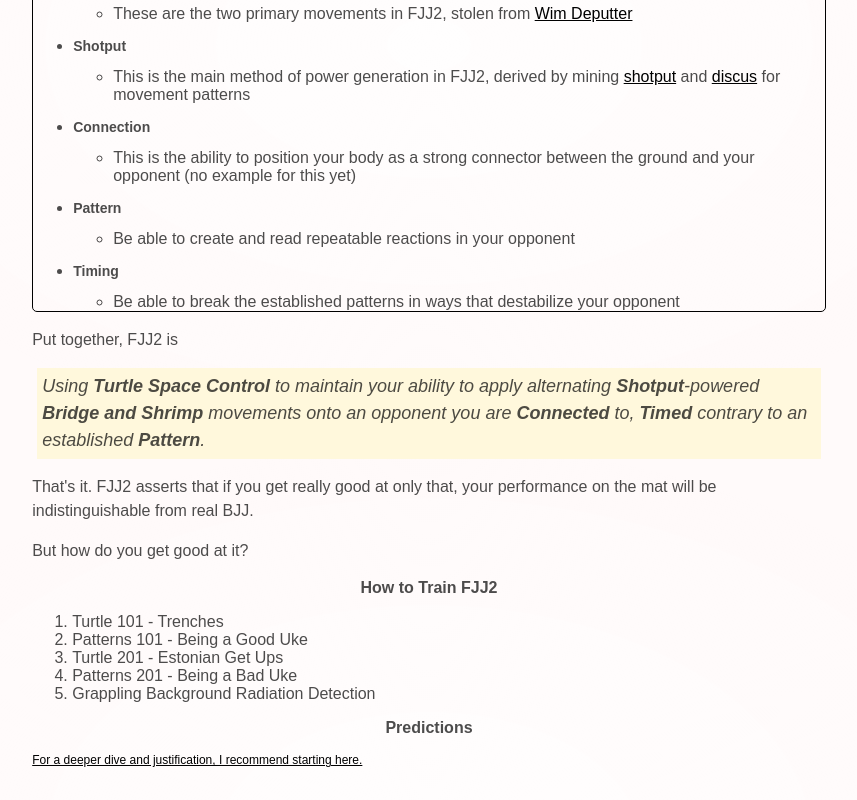
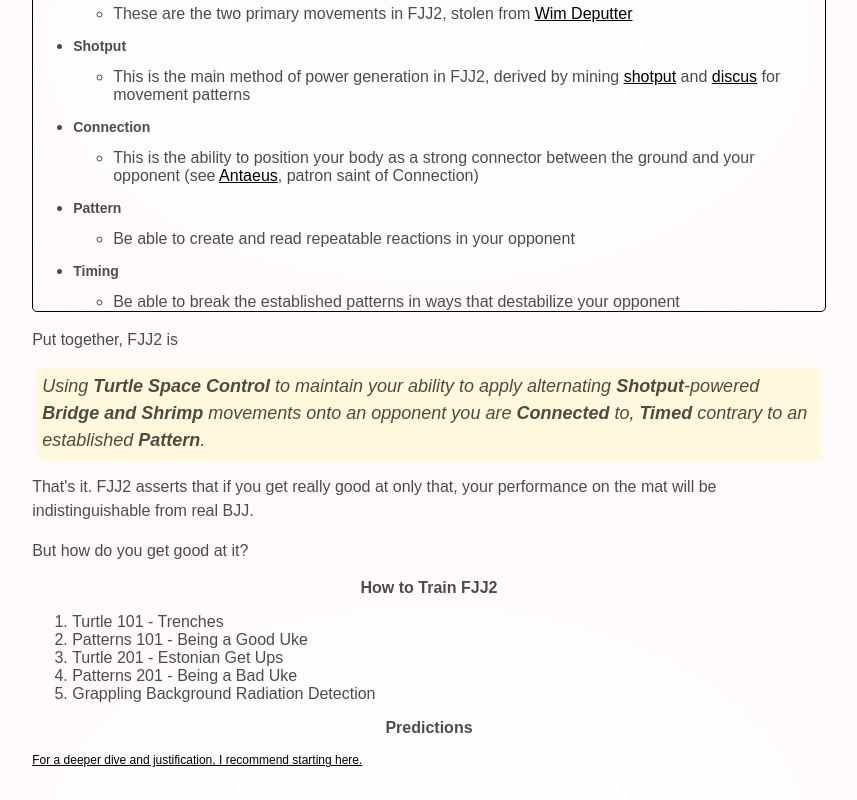
Before and after one commit to kaljulee/fakejiujitsu, a SvelteKit app: page /quick-start in a window 1280 px wide. Shown: the part 1155-1955 px from the top of the page, without its empty margins (211-1068 px from the left). Built offline with nearby package versions, Linux system fonts and the light colour scheme.

Commit message:
antaedus link

```diff
--- a/src/routes/quick-start/+page.svelte
+++ b/src/routes/quick-start/+page.svelte
@@ -87,7 +87,7 @@
                 <h3>Connection</h3>
             </li>
             <ul>
-                <li>This is the ability to position your body as a strong connector between the ground and your opponent (no example for this yet)
+                <li>This is the ability to position your body as a strong connector between the ground and your opponent (see <a href="https://en.wikipedia.org/wiki/Antaeus">Antaeus</a>, patron saint of Connection)
                 </li>
             </ul>
             <li><h3>Pattern</h3></li>
```
